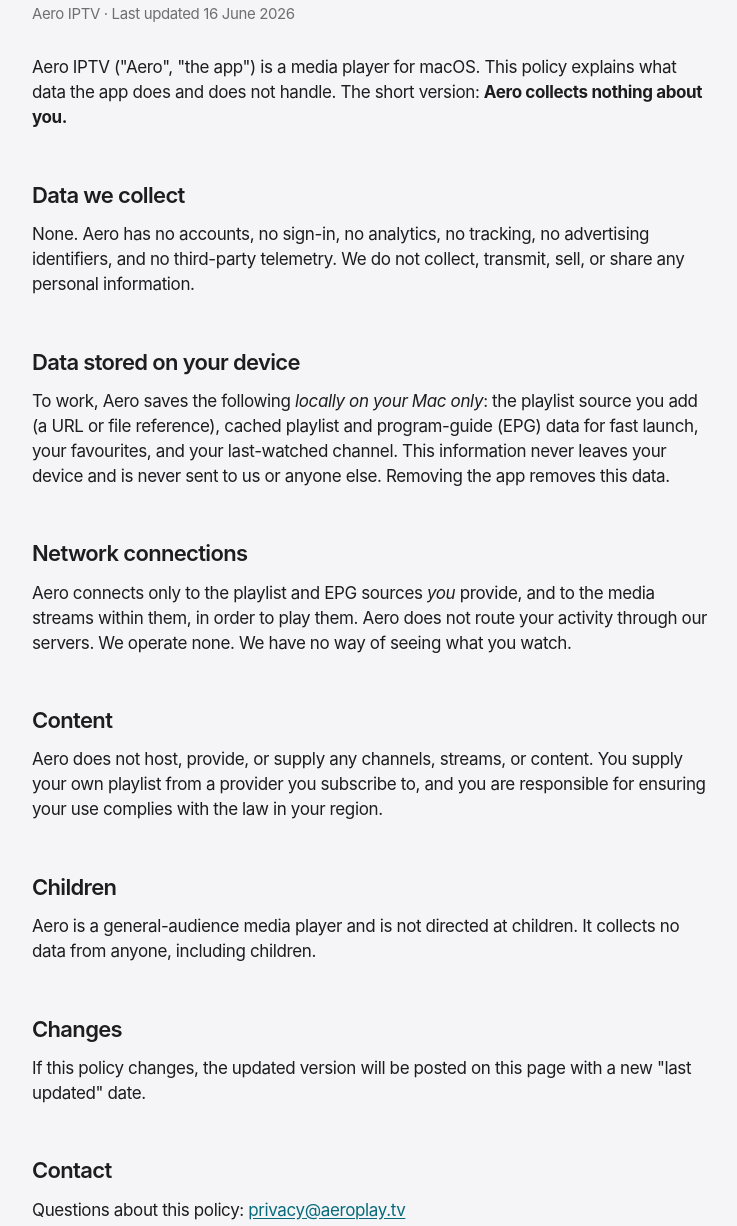
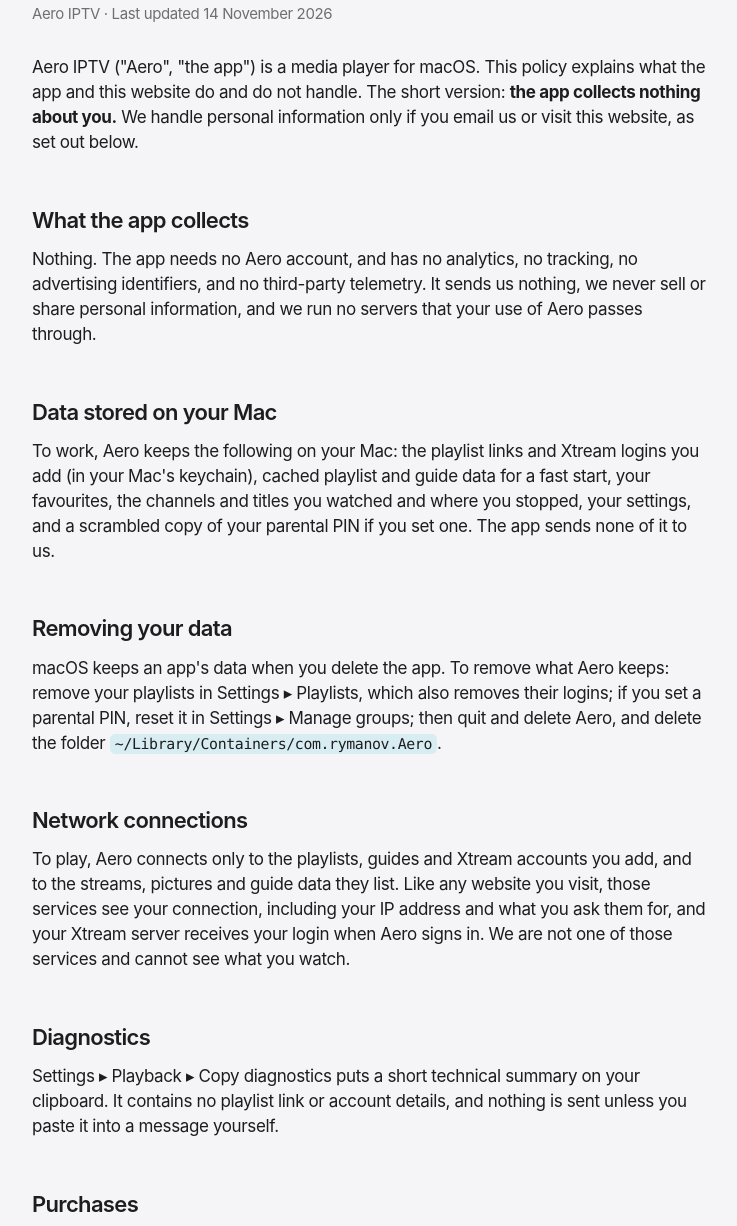
Before and after one commit to rymanov/aero-site, a plain HTML site: page site/privacy.html in a window 1280 px wide. Shown: the part 165-1391 px from the top of the page, without its empty margins (270-1007 px from the left). Drawn offline with Linux system fonts and the light colour scheme.

Commit message:
Remove Google Analytics; rewrite the privacy policy (D-123)
GA set cookies with no notice beside copy that says "no analytics" (Fable 5.2
and GPT-6.1 both flagged it). Removed the loader from every page and Google's
domains from the CSP: the site again makes no third-party requests. Privacy
policy rewritten from the wiki: app vs website separated, accurate storage
(keychain, container), removal steps incl. PIN reset, what providers see,
diagnostics, purchases, email, the website, rights. GPT-6.1 reviewed it.

Co-Authored-By: Claude Opus 5.5 <noreply@anthropic.com>

```diff
--- a/site/privacy.html
+++ b/site/privacy.html
@@ -10,13 +10,13 @@
   <meta charset="utf-8">
   <meta name="viewport" content="width=device-width, initial-scale=1">
   <title>Privacy Policy: Aero IPTV</title>
-  <meta name="description" content="Aero IPTV's privacy policy. Aero collects nothing about you: no accounts, no analytics, no tracking, no external requests. Your playlists stay on your Mac.">
+  <meta name="description" content="Aero IPTV's privacy policy. Aero collects nothing about you: no accounts, no analytics, no tracking. Your playlists and logins stay on your Mac.">
 
   <meta property="og:type"        content="website">
   <meta property="og:url"         content="https://aeroplay.tv/privacy">
   <meta property="og:site_name"   content="Aero IPTV">
   <meta property="og:title"       content="Privacy Policy: Aero IPTV">
-  <meta property="og:description" content="Aero IPTV collects nothing about you: no accounts, no analytics, no tracking, no external requests. Your playlists stay on your Mac.">
+  <meta property="og:description" content="Aero IPTV's privacy policy. Aero collects nothing about you: no accounts, no analytics, no tracking. Your playlists and logins stay on your Mac.">
   <meta property="og:image"       content="https://aeroplay.tv/assets/og-image-v2.jpg">
   <meta property="og:image:width"  content="1200">
   <meta property="og:image:height" content="630">
@@ -24,7 +24,7 @@
 
   <meta name="twitter:card"        content="summary_large_image">
   <meta name="twitter:title"       content="Privacy Policy: Aero IPTV">
-  <meta name="twitter:description" content="Aero IPTV collects nothing about you: no accounts, no analytics, no tracking. Your playlists stay on your Mac.">
+  <meta name="twitter:description" content="Aero IPTV's privacy policy. Aero collects nothing about you: no accounts, no analytics, no tracking. Your playlists and logins stay on your Mac.">
   <meta name="twitter:image"       content="https://aeroplay.tv/assets/og-image-v2.jpg">
   <meta name="twitter:image:alt"   content="Aero IPTV: a native Mac player for M3U/M3U8 playlists and XMLTV guide data.">
 
@@ -52,41 +52,73 @@
 
   <main class="prose-page" id="main">
     <h1>Privacy Policy</h1>
-    <p class="updated">Aero IPTV · Last updated 16 June 2026</p>
+    <p class="updated">Aero IPTV · Last updated 14 November 2026</p>
 
-    <p>Aero IPTV ("Aero", "the app") is a media player for macOS. This policy explains what
-    data the app does and does not handle. The short version: <strong>Aero collects nothing
-    about you.</strong></p>
+    <p>Aero IPTV ("Aero", "the app") is a media player for macOS. This policy explains what the app
+    and this website do and do not handle. The short version: <strong>the app collects nothing
+    about you.</strong> We handle personal information only if you email us or visit this
+    website, as set out below.</p>
 
-    <h2>Data we collect</h2>
-    <p>None. Aero has no accounts, no sign-in, no analytics, no tracking, no advertising
-    identifiers, and no third-party telemetry. We do not collect, transmit, sell, or share
-    any personal information.</p>
+    <h2>What the app collects</h2>
+    <p>Nothing. The app needs no Aero account, and has no analytics, no tracking, no advertising
+    identifiers, and no third-party telemetry. It sends us nothing, we never sell or share
+    personal information, and we run no servers that your use of Aero passes through.</p>
 
-    <h2>Data stored on your device</h2>
-    <p>To work, Aero saves the following <em>locally on your Mac only</em>: the playlist
-    source you add (a URL or file reference), cached playlist and program-guide (EPG) data
-    for fast launch, your favourites, and your last-watched channel. This information never
-    leaves your device and is never sent to us or anyone else. Removing the app removes this
-    data.</p>
+    <h2>Data stored on your Mac</h2>
+    <p>To work, Aero keeps the following on your Mac: the playlist links and Xtream logins you add
+    (in your Mac's keychain), cached playlist and guide data for a fast start, your favourites,
+    the channels and titles you watched and where you stopped, your settings, and a scrambled
+    copy of your parental PIN if you set one. The app sends none of it to us.</p>
+
+    <h2>Removing your data</h2>
+    <p>macOS keeps an app's data when you delete the app. To remove what Aero keeps: remove your
+    playlists in Settings ▸ Playlists, which also removes their logins; if you set a parental
+    PIN, reset it in Settings ▸ Manage groups; then quit and delete Aero, and delete the folder
+    <code>~/Library/Containers/com.rymanov.Aero</code>.</p>
 
     <h2>Network connections</h2>
-    <p>Aero connects only to the playlist and EPG sources <em>you</em> provide, and to the
-    media streams within them, in order to play them. Aero does not route your activity
-    through our servers. We operate none. We have no way of seeing what you watch.</p>
+    <p>To play, Aero connects only to the playlists, guides and Xtream accounts you add, and to the
+    streams, pictures and guide data they list. Like any website you visit, those services see
+    your connection, including your IP address and what you ask them for, and your Xtream server
+    receives your login when Aero signs in. We are not one of those services and cannot see what
+    you watch.</p>
+
+    <h2>Diagnostics</h2>
+    <p>Settings ▸ Playback ▸ Copy diagnostics puts a short technical summary on your clipboard. It
+    contains no playlist link or account details, and nothing is sent unless you paste it into a
+    message yourself.</p>
+
+    <h2>Purchases</h2>
+    <p>Aero Pro is bought through Apple's App Store. Apple handles the payment, and the app only
+    asks Apple whether you own Aero Pro. We receive no payment card or personal details.</p>
+
+    <h2>Email</h2>
+    <p>If you write to us, we receive your email address and your message, and anything you add to
+    it, such as diagnostics. We use them only to answer you, and you can ask us to delete them
+    at any time.</p>
+
+    <h2>This website</h2>
+    <p>aeroplay.tv sets no cookies and loads no analytics, advertising or embedded content from
+    other companies. It is hosted by Cloudflare, which handles visitors' IP addresses to deliver
+    the pages and protect the site from attacks.</p>
 
     <h2>Content</h2>
-    <p>Aero does not host, provide, or supply any channels, streams, or content. You supply
-    your own playlist from a provider you subscribe to, and you are responsible for ensuring
+    <p>Aero does not host, provide, or supply any channels, streams, or content. You supply your
+    own playlist from a service you are entitled to use, and you are responsible for ensuring
     your use complies with the law in your region.</p>
 
     <h2>Children</h2>
-    <p>Aero is a general-audience media player and is not directed at children. It collects
-    no data from anyone, including children.</p>
+    <p>Aero is a general-audience media player and is not directed at children. The app collects no
+    data from anyone, including children.</p>
+
+    <h2>Your rights</h2>
+    <p>You can ask us at <a href="mailto:privacy@aeroplay.tv">privacy@aeroplay.tv</a> what we hold
+    about you, and to correct or delete it. You can also complain to a data protection
+    authority; in the UK, that is the Information Commissioner's Office.</p>
 
     <h2>Changes</h2>
-    <p>If this policy changes, the updated version will be posted on this page with a new
-    "last updated" date.</p>
+    <p>If this policy changes, the updated version will be posted on this page with a new "last
+    updated" date.</p>
 
     <h2>Contact</h2>
     <p>Questions about this policy: <a href="mailto:privacy@aeroplay.tv">privacy@aeroplay.tv</a></p>
--- a/site/styles.css
+++ b/site/styles.css
@@ -1,6 +1,6 @@
 /* ============================================================
    Aero IPTV — Apple-style design language
-   No external fonts or CDN. The site loads Google Analytics (assets/analytics.js; see D-123).
+   No external fonts, CDN, analytics or tracking (Google Analytics removed 2026-11-14, D-123).
    System font stack mirrors SF Pro on Apple devices.
    Light / dark via prefers-color-scheme.
    ============================================================ */
@@ -1450,3 +1450,11 @@ a:focus-visible { outline-color: var(--accent-ink); }
 @media (max-width: 760px) {
   .nav-links a:not(.nav-cta), .site-footer a { padding-block: 10px; }
 }
+/* A path or command in running text (the privacy page's folder path) */
+.prose-page code {
+  font: .875em ui-monospace, "SF Mono", Menlo, monospace;
+  background: var(--accent-soft);
+  padding: 1px 5px;
+  border-radius: 5px;
+  overflow-wrap: anywhere;
+}
```
Also changed, not shown: site/404.html (+0 -1 lines), site/assets/analytics.js (deleted, +0 -40 lines), site/index.html (+0 -1 lines), site/support.html (+0 -1 lines), 2 other files.
